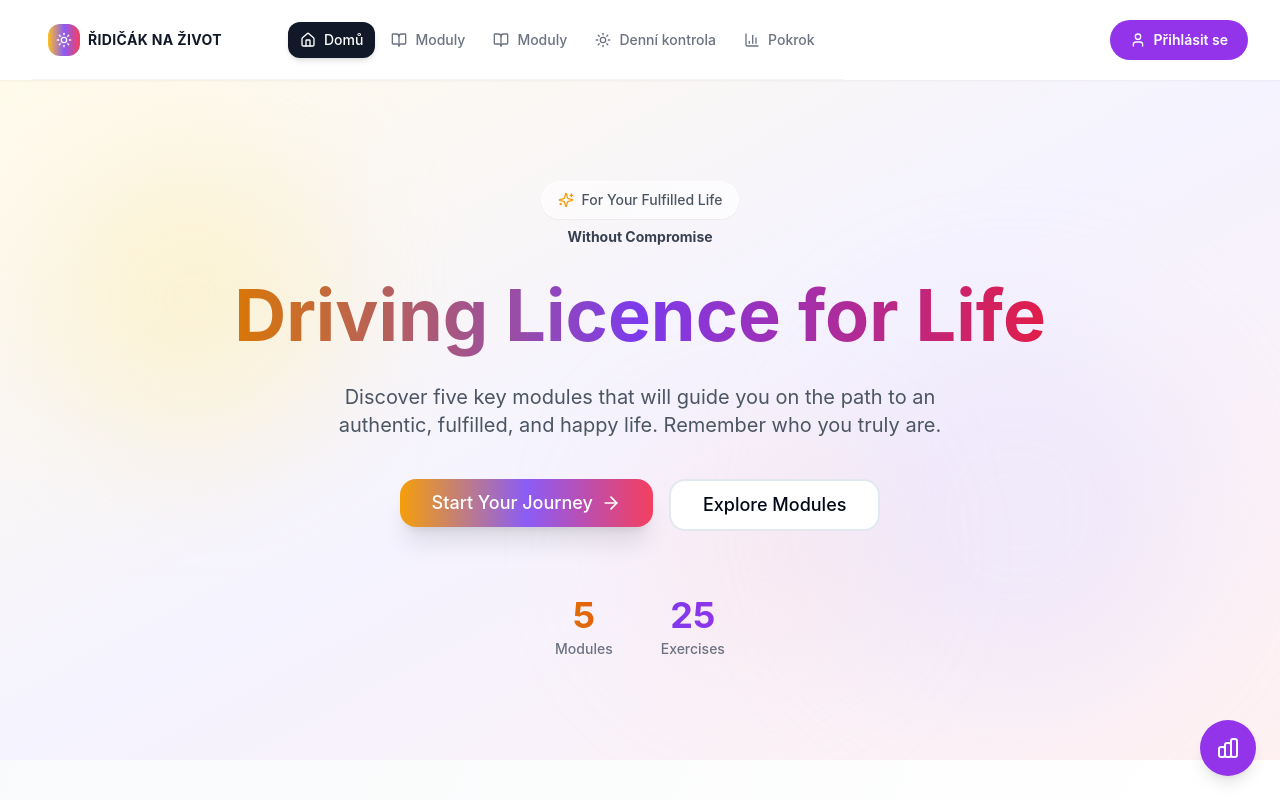
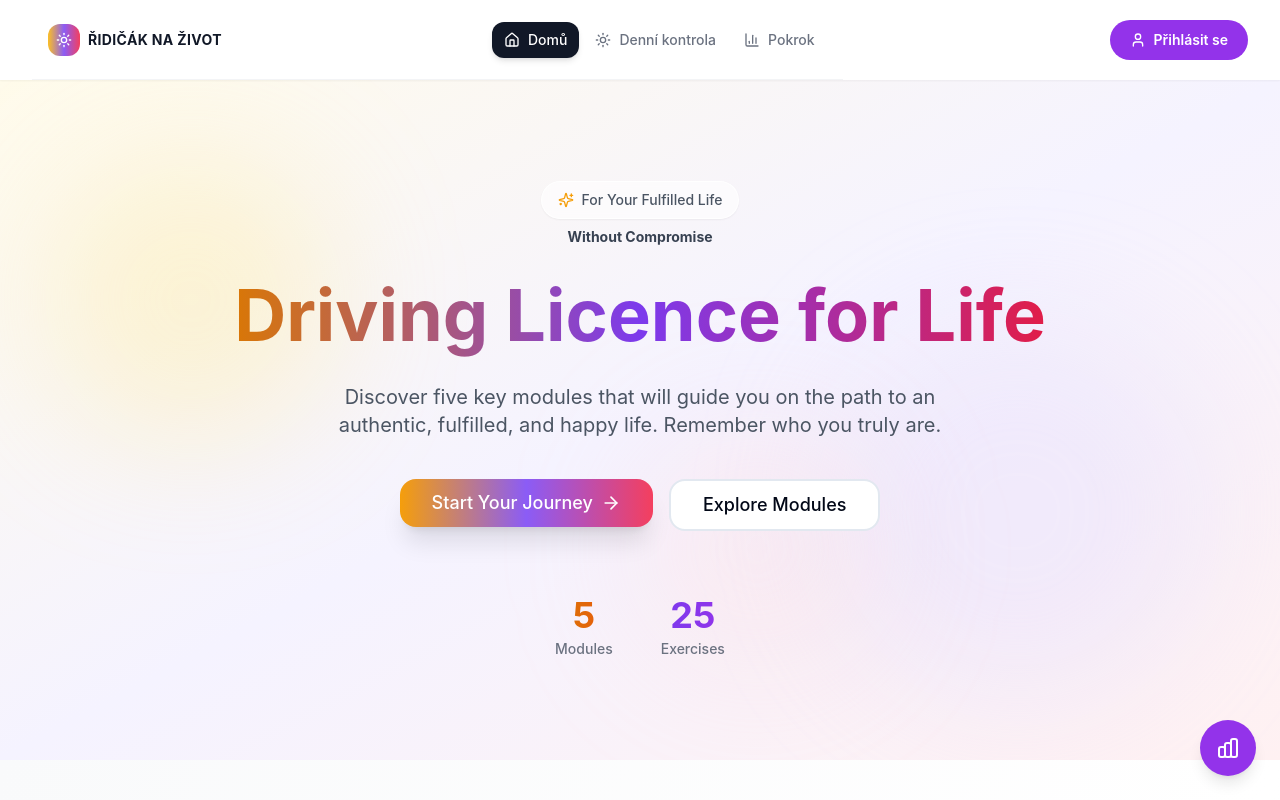
Before and after one commit to lukas4311/LifeGuideBeta, a React (Vite) app: page / in a window 1280 px wide. Shown: the top 800 px of the page. Built offline with nearby package versions, Linux system fonts and the light colour scheme.

Commit message:
Delete of menu modules

```diff
--- a/src/components/coaching/Header.tsx
+++ b/src/components/coaching/Header.tsx
@@ -41,8 +41,8 @@ const Header: React.FC<HeaderProps> = ({
 
   const navItems = [
     { id: null, name: 'Home', icon: Home, label: 'Domů' },
-    { id: 1, name: 'Modules', icon: BookOpen, label: 'Moduly' },
-    { id: 2, name: 'ModulesLegacy', icon: BookOpen, label: 'Moduly' },
+    // { id: 1, name: 'Modules', icon: BookOpen, label: 'Moduly' },
+    // { id: 2, name: 'ModulesLegacy', icon: BookOpen, label: 'Moduly' },
     { id: 3, name: 'DailyCheckIn', icon: Sun, label: 'Denní kontrola' },
     { id: 4, name: 'Progress', icon: BarChart3, label: 'Pokrok' },
   ];
```
